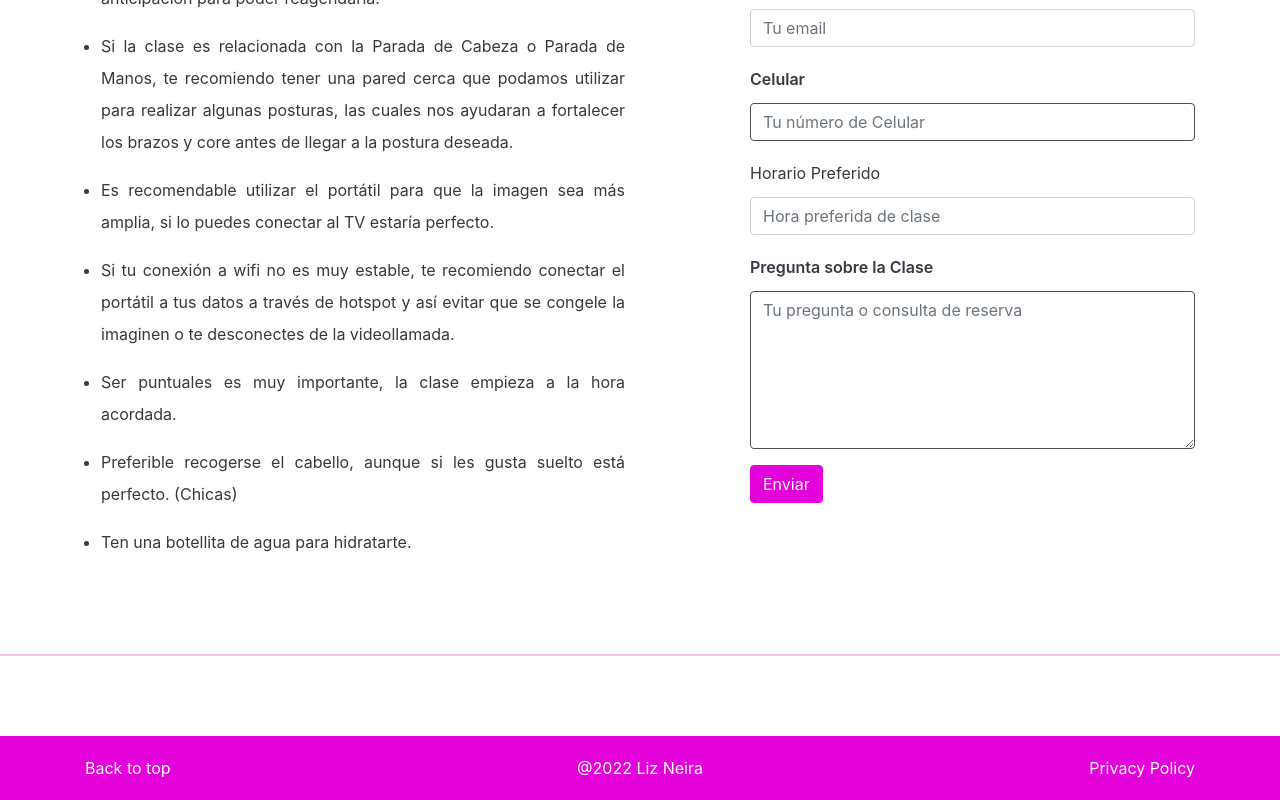
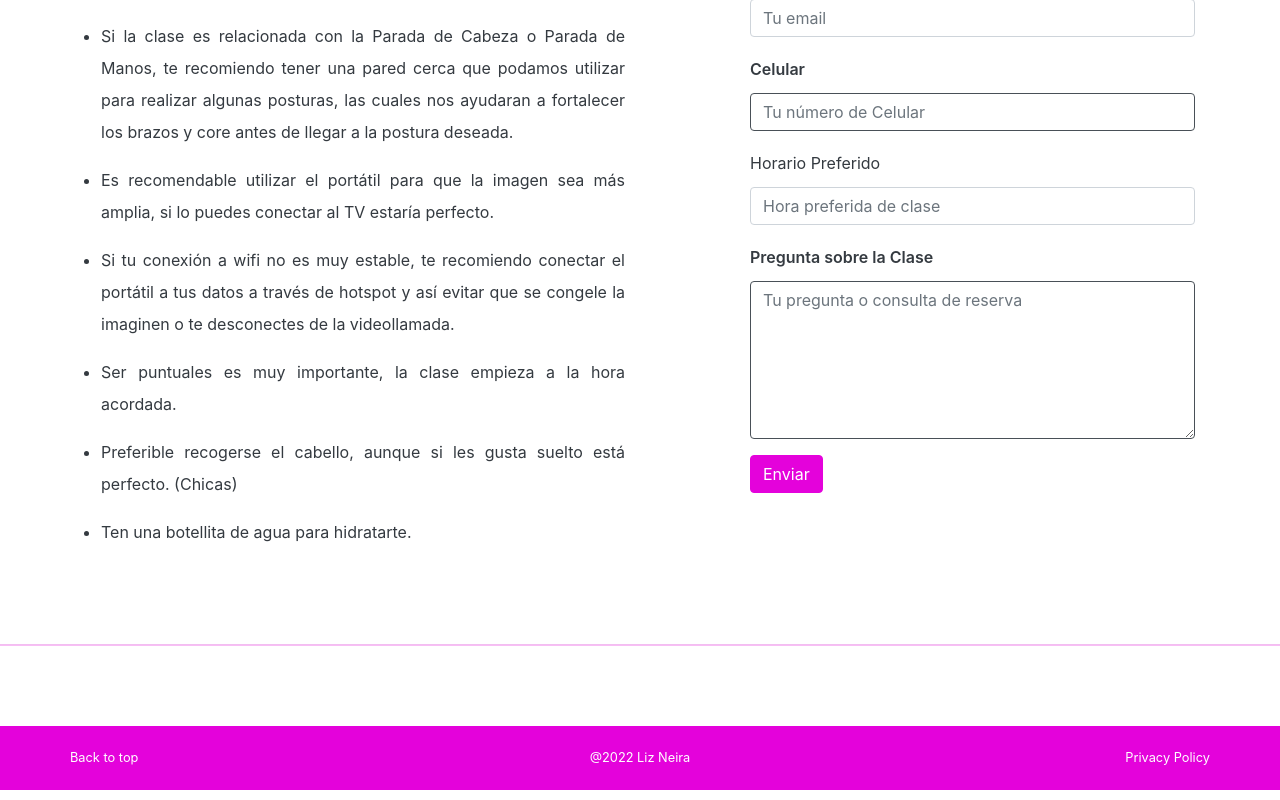
Before and after one commit to dusanzahoransky/liz-yoga-web-react, a React (Create React App) app: page /private-online in a window 1280 px wide. Shown: the part 996-1796 px from the top of the page. Built offline with nearby package versions, Linux system fonts and the light colour scheme.

Commit message:
use react form submit

```diff
--- a/public/index.css
+++ b/public/index.css
@@ -226,12 +226,18 @@ ul.class-preparation-list{
 footer{
     text-align: center;
     padding-top: 1rem;
+    font-size: 0.8rem;
 }
 footer a{
     color: white;
 }
 footer a:hover{
     color: #343a40;
+}
+
+footer .col-4{
+    padding-left: 0;
+    padding-right: 0;
 }
 
 
--- a/public/index.html
+++ b/public/index.html
@@ -17,21 +17,26 @@
   <body>
     <noscript>You need to enable JavaScript to run this app.</noscript>
 
-    <div class="container navbar">
-      <nav class="navbar navbar-expand-md navbar-light navbar-primary">
-        <a class="navbar-brand" href="#">
-          <img src="logo es small.png" height="64" alt="">
-        </a>
+    <div class="container">
+
+      <nav class="navbar navbar-expand-lg navbar-primary">
         <div class="container-fluid">
-          <button class="navbar-toggler" type="button" data-bs-toggle="collapse" data-bs-target="#navbarCollapse" aria-controls="navbarCollapse" aria-expanded="false" aria-label="Toggle navigation">
+
+          <a class="navbar-brand" href="#">
+            <img src="logo es small.png" height="64" alt="logo yoga with liz">
+          </a>
+
+          <button class="navbar-toggler" type="button" data-bs-toggle="collapse" data-bs-target="#navbarSupportedContent" aria-controls="navbarSupportedContent" aria-expanded="false" aria-label="Toggle navigation">
             <span class="navbar-toggler-icon"></span>
           </button>
 
-          <div class="collapse navbar-collapse" id="navbarCollapse">
-            <ul class="navbar-nav me-auto mb-2 mb-md-0">
+          <div class="collapse navbar-collapse" id="navbarSupportedContent">
+
+            <ul class="navbar-nav me-auto mb-2 mb-lg-0">
+
               <li class="nav-item dropdown">
-                <a class="nav-link dropdown-toggle" href="#" id="clases-dropdown" data-bs-toggle="dropdown" aria-haspopup="true" aria-expanded="false">Yoga clases</a>
-                <ul class="dropdown-menu" aria-labelledby="clases-dropdown">
+                <a class="nav-link dropdown-toggle" href="#" id="navbarDropdown" role="button" data-bs-toggle="dropdown" aria-expanded="false">Yoga clases</a>
+                <ul class="dropdown-menu" aria-labelledby="navbarDropdown">
                   <li><p class="dropdown-header">Clases online</p></li>
                   <li><a class="dropdown-item" href="/private-online">Clases privadas online</a></li>
                   <li><a class="dropdown-item" href="/groups-online">Clases grupales online</a></li>
@@ -41,11 +46,16 @@
                   <li><a class="dropdown-item" href="/groups-in-person">Clases grupales outdoor</a></li>
                 </ul>
               </li>
+
             </ul>
+
+            <a class="nav-link d-flex" href="/">Home</a>
+
           </div>
+
         </div>
       </nav>
-      <a class="nav-link active" href="/">Home</a>
+
     </div>
     <div id="root"></div>
     <!--
--- a/src/components/ContactForm.js
+++ b/src/components/ContactForm.js
@@ -3,13 +3,32 @@ import EnquiryService from "../service/EnquiryService.js";
 function ContactForm(props) {
     const enquiryService = new EnquiryService();
 
-    const handleSubmit = (event) =>
-        enquiryService.handleEnquirySubmit(props.yogaClassType, event);
+    const handleSubmit = async (event) => {
+        event.preventDefault()
+
+        const formData = new FormData(event.target)
+        const data = Object.fromEntries(formData)
+
+        if (!data.mobile) {
+            return alert('Please fill up your phone number.')
+        } else if (!data.enquiry) {
+            return alert('Please fill up your enquiry.')
+        } else {
+            try {
+                await enquiryService.postEnquiry(props.yogaClassType, data)
+            } catch (e) {
+                return alert('Failed to send you enquiry, please try again later.')
+            }
+            const form = document.querySelector('form')
+            form.reset()
+            return alert('Thank you for your enquiry, I will be in touch with you soon!')
+        }
+    }
 
     return (
         <>
             <h2>Contáctame</h2>
-            <form>
+            <form onSubmit={handleSubmit}>
                 <div className="form-group">
                     <label htmlFor="name">Nombre</label>
                     <input type="text" className="form-control" name="name" id="name"
@@ -35,7 +54,7 @@ function ContactForm(props) {
                     <textarea className="form-control" name="enquiry" id="enquiry" required rows="6"
                               placeholder="Tu pregunta o consulta de reserva"/>
                 </div>
-                <button type="submit" className="btn btn-primary" onSubmit={handleSubmit}>Enviar</button>
+                <input type="submit" className="btn btn-primary" value="Enviar"/>
             </form>
         </>
     );
--- a/src/components/Footer.js
+++ b/src/components/Footer.js
@@ -3,15 +3,15 @@ function Footer() {
         <footer className="bg-primary">
             <div className="container text-white">
                 <div className="row">
-                    <div className="col-3">
+                    <div className="col-4">
                         <p className="float-start"><a href="#">Back to top</a></p>
                     </div>
-                    <div className="col-6">
+                    <div className="col-4">
                         <p>
                             {`@${new Date().getFullYear().toString()} Liz Neira`}
                         </p>
                     </div>
-                    <div className="col-3">
+                    <div className="col-4">
                         <p className="float-end"><a href="/privacy-policy">Privacy Policy</a></p>
                     </div>
                 </div>
--- a/src/service/EnquiryService.js
+++ b/src/service/EnquiryService.js
@@ -1,22 +1,4 @@
 export default class EnquiryService {
-
-    async handleEnquirySubmit(yogaClass, event) {
-        event.preventDefault()
-
-        const formData = new FormData(event.target)
-        const data = Object.fromEntries(formData)
-
-        if (!data.mobile) {
-            return alert('Please fill up your phone number.')
-        } else if (!data.enquiry) {
-            return alert('Please fill up your enquiry.')
-        } else {
-            await this.postEnquiry(yogaClass, data)
-            const form = document.querySelector('form')
-            form.reset()
-            return alert('Thank you for your enquiry, I will be in touch with you soon!')
-        }
-    }
 
     async postEnquiry(yogaClass, enquiry) {
         enquiry.yogaClass = yogaClass
@@ -35,10 +17,11 @@ export default class EnquiryService {
         })
 
         if (!response.ok) {
-            console.error(`RESPONSE: ${response.status}`)
-            return alert('Failed to send you enquiry, please try again later.')
+            const errorMessage = `Failed post enquiry RESPONSE: ${response.status}.`;
+            console.error(errorMessage)
+            throw new Error(errorMessage)
         }
-        console.log(`RESPONSE: ${response.status}: ${await response.json()}`)
+        console.log(`RESPONSE: ${response.status}: ${JSON.stringify(await response.json())}`)
     }
 
 }
```
